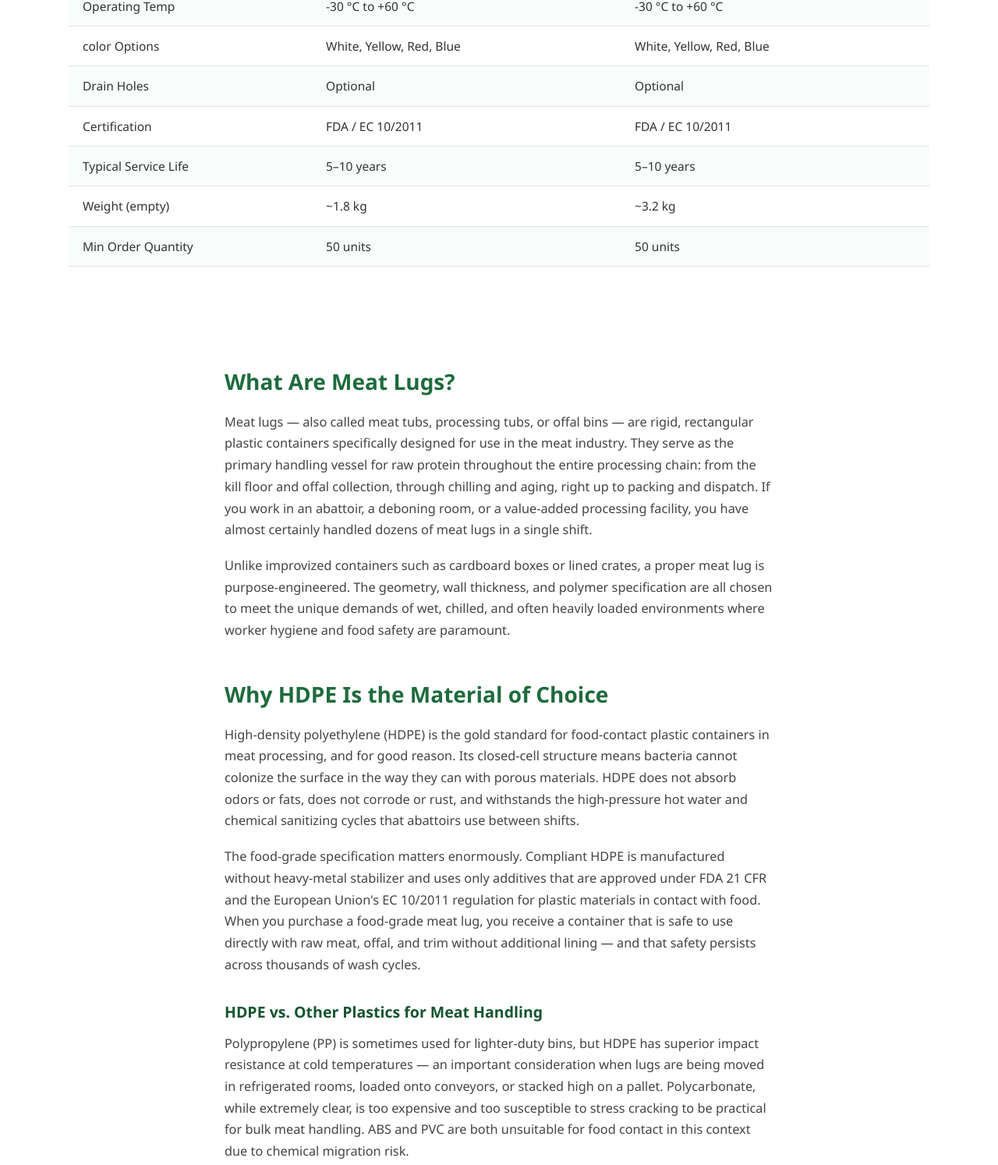
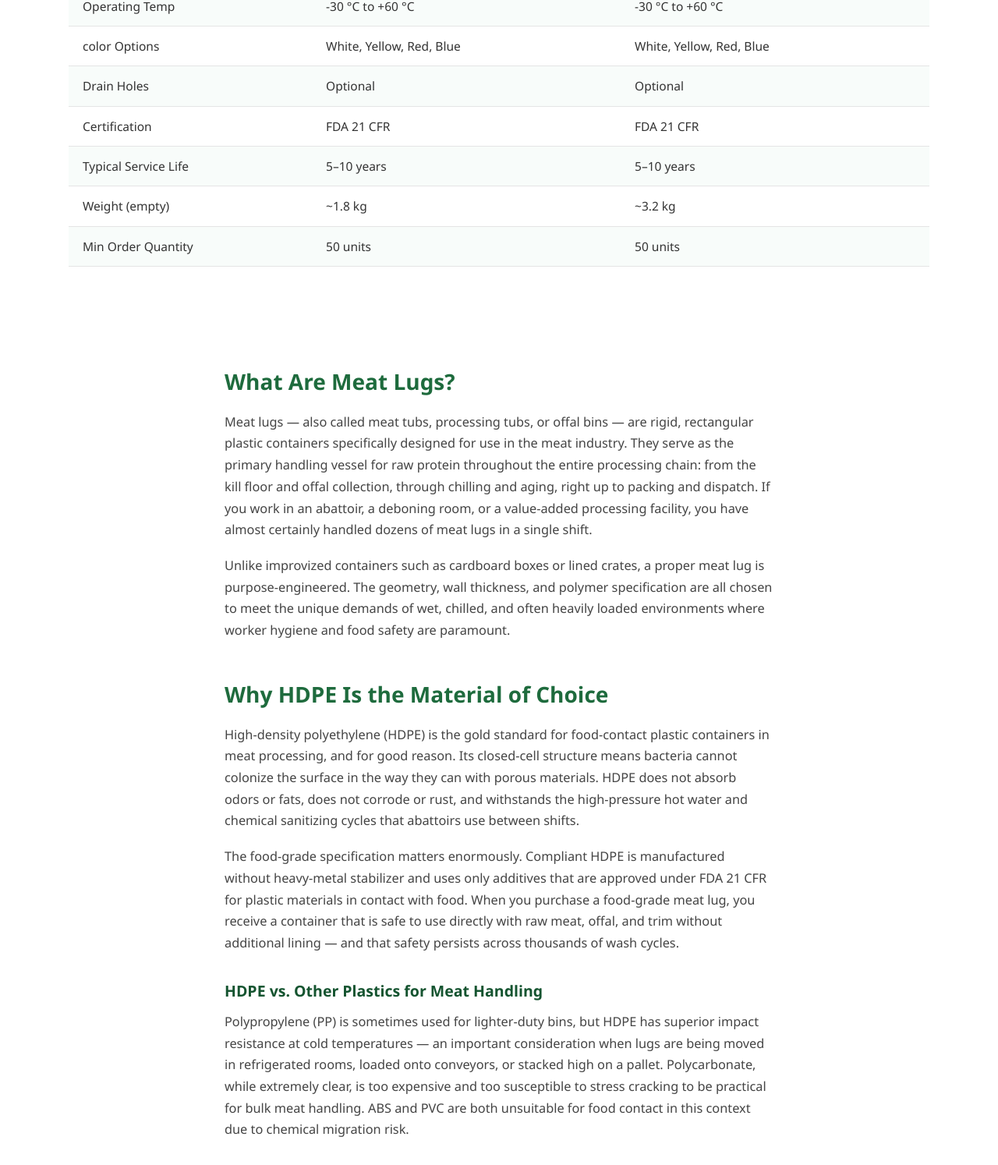
Before and after one commit to Brazenproducts/meatlugs.com, a plain HTML site: page index.html in a window 1280 px wide. Shown: the part 1316-2810 px from the top of the page at 78% size. Drawn offline with Linux system fonts and the light colour scheme.

Commit message:
Fix: remove EU-first framing, replace with US/FDA-first language

```diff
--- a/index.html
+++ b/index.html
@@ -320,7 +320,7 @@
       <tr><td>Operating Temp</td><td>-30 °C to +60 °C</td><td>-30 °C to +60 °C</td></tr>
       <tr><td>color Options</td><td>White, Yellow, Red, Blue</td><td>White, Yellow, Red, Blue</td></tr>
       <tr><td>Drain Holes</td><td>Optional</td><td>Optional</td></tr>
-      <tr><td>Certification</td><td>FDA / EC 10/2011</td><td>FDA / EC 10/2011</td></tr>
+      <tr><td>Certification</td><td>FDA 21 CFR</td><td>FDA 21 CFR</td></tr>
       <tr><td>Typical Service Life</td><td>5–10 years</td><td>5–10 years</td></tr>
       <tr><td>Weight (empty)</td><td>~1.8 kg</td><td>~3.2 kg</td></tr>
       <tr><td>Min Order Quantity</td><td>50 units</td><td>50 units</td></tr>
@@ -337,7 +337,7 @@
 
   <h2>Why HDPE Is the Material of Choice</h2>
   <p>High-density polyethylene (HDPE) is the gold standard for food-contact plastic containers in meat processing, and for good reason. Its closed-cell structure means bacteria cannot colonize the surface in the way they can with porous materials. HDPE does not absorb odors or fats, does not corrode or rust, and withstands the high-pressure hot water and chemical sanitizing cycles that abattoirs use between shifts.</p>
-  <p>The food-grade specification matters enormously. Compliant HDPE is manufactured without heavy-metal stabilizer and uses only additives that are approved under FDA 21 CFR and the European Union's EC 10/2011 regulation for plastic materials in contact with food. When you purchase a food-grade meat lug, you receive a container that is safe to use directly with raw meat, offal, and trim without additional lining — and that safety persists across thousands of wash cycles.</p>
+  <p>The food-grade specification matters enormously. Compliant HDPE is manufactured without heavy-metal stabilizer and uses only additives that are approved under FDA 21 CFR for plastic materials in contact with food. When you purchase a food-grade meat lug, you receive a container that is safe to use directly with raw meat, offal, and trim without additional lining — and that safety persists across thousands of wash cycles.</p>
 
   <h3>HDPE vs. Other Plastics for Meat Handling</h3>
   <p>Polypropylene (PP) is sometimes used for lighter-duty bins, but HDPE has superior impact resistance at cold temperatures — an important consideration when lugs are being moved in refrigerated rooms, loaded onto conveyors, or stacked high on a pallet. Polycarbonate, while extremely clear, is too expensive and too susceptible to stress cracking to be practical for bulk meat handling. ABS and PVC are both unsuitable for food contact in this context due to chemical migration risk.</p>
@@ -407,7 +407,7 @@
 
   <div class="faq-item">
     <div class="faq-q">Do meat lugs comply with food safety regulations?</div>
-    <div class="faq-a">Quality meat lugs manufactured from virgin, food-grade HDPE comply with FDA 21 CFR (USA), EC 10/2011 (EU), and equivalent regulations in most export markets. Always request the manufacturer's food-contact compliance declaration when purchasing.</div>
+    <div class="faq-a">Quality meat lugs manufactured from virgin, food-grade HDPE comply with FDA 21 CFR and equivalent regulations in most export markets. Always request the manufacturer's food-contact compliance declaration when purchasing.</div>
   </div>
 
   <div class="faq-item">
```
